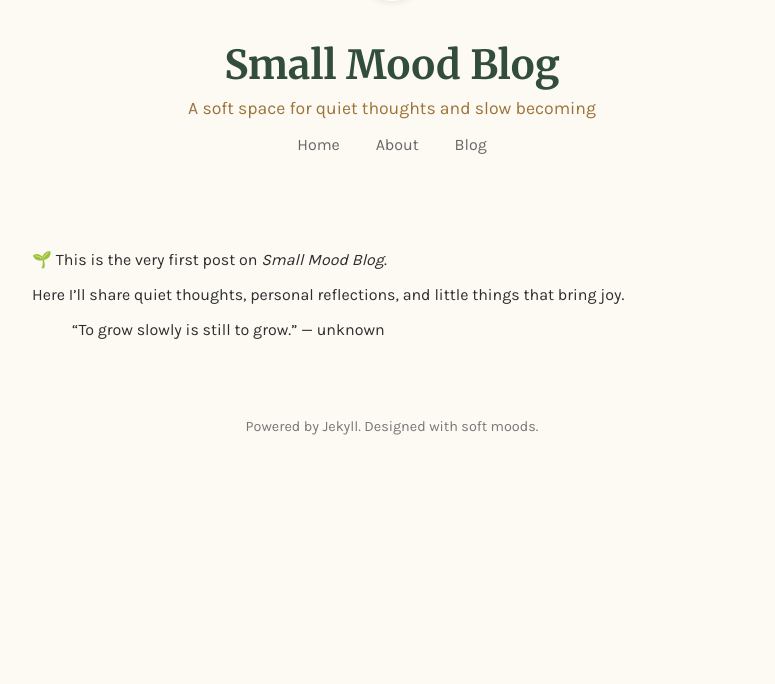
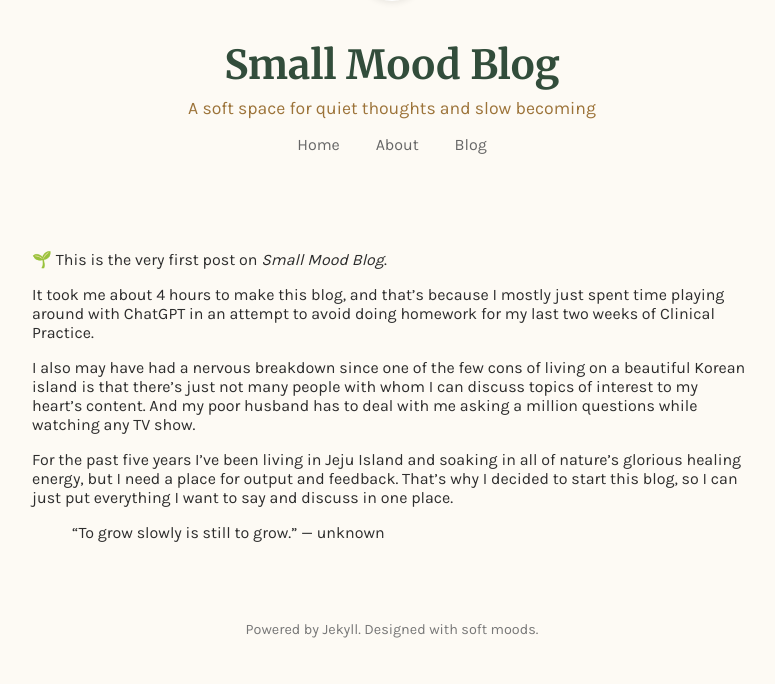
Before and after one commit to naneecodes/naneecodes.github.io, a Jekyll site: the page built from _posts/2025-05-24-first-post.md, in a window 1280 px wide. Shown: the part 269-953 px from the top of the page, without its empty margins (248-1023 px from the left). Built offline with Jekyll 4.4.1, drawn with Linux system fonts in a browser that asks for light colours; before the commit the page ends 900 px from its top, so only the background shows below that; grey boxes are pictures that could not be loaded.

Commit message:
Fix avatar

```diff
--- a/_layouts/default.html
+++ b/_layouts/default.html
@@ -16,7 +16,7 @@
     <div class="header-banner"></div>
 
     <div class="avatar-container">
-      <img src="/assets/images/avatar.png" alt="Profile avatar" class="profile-avatar" />
+      <img src="/assets/images/avatar-circle.png" alt="Profile avatar" class="profile-avatar" />
       <h1>{{ site.name }}</h1>
       <p class="site-description">{{ site.description }}</p>
 
--- a/_posts/2025-05-24-first-post.md
+++ b/_posts/2025-05-24-first-post.md
@@ -5,6 +5,10 @@
 
 🌱 This is the very first post on *Small Mood Blog*.
 
-Here I’ll share quiet thoughts, personal reflections, and little things that bring joy.
+It took me about 4 hours to make this blog, and that's because I mostly just spent time playing around with ChatGPT in an attempt to avoid doing homework for my last two weeks of Clinical Practice.
+
+I also may have had a nervous breakdown since one of the few cons of living on a beautiful Korean island is that there's just not many people with whom I can discuss topics of interest to my heart's content. And my poor husband has to deal with me asking a million questions while watching any TV show.
+
+For the past five years I've been living in Jeju Island and soaking in all of nature's glorious healing energy, but I need a place for output and feedback. That's why I decided to start this blog, so I can just put everything I want to say and discuss in one place.
 
 > “To grow slowly is still to grow.” — unknown
```
Also changed, not shown: 2 other files.
